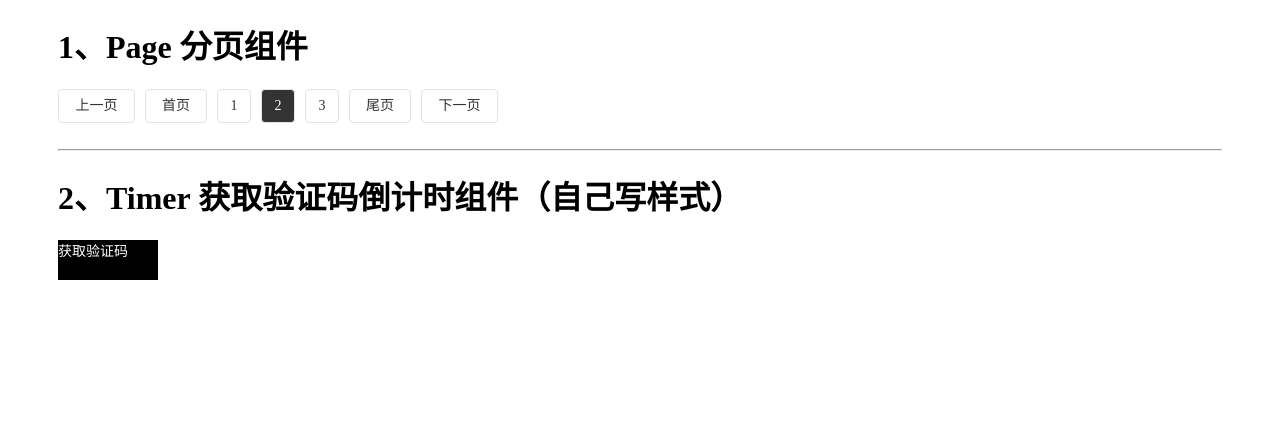
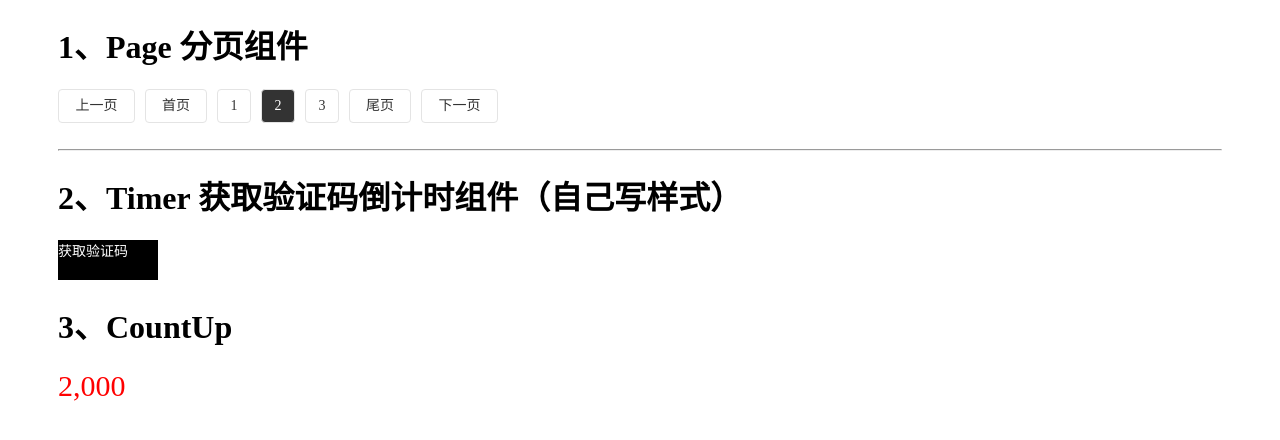
Before and after one commit to Roc-zhou/rz-vue-module, a Vue app: page / in a window 1280 px wide. Shown: the top 440 px of the page. Built offline with nearby package versions, Linux system fonts and the light colour scheme.

Commit message:
add countUp

```diff
--- a/package.json
+++ b/package.json
@@ -13,6 +13,7 @@
     "dev": "cross-env NODE_ENV=development webpack-dev-server --info=true --color"
   },
   "dependencies": {
+    "countup.js": "^2.0.4",
     "rz-ui": "^1.0.3",
     "vue": "^2.6.10"
   },
--- a/src/App.vue
+++ b/src/App.vue
@@ -9,6 +9,10 @@
     <h1>2、Timer 获取验证码倒计时组件（自己写样式）</h1>
     <div class="justify-start">
       <Timer class="app-timer" @start="getCode" v-model="active"></Timer>
+    </div>
+    <h1>3、CountUp</h1>
+    <div class="justify-start">
+      <CountUp :endVal="2000" class="CountUp"></CountUp>
     </div>
   </div>
 </template>
@@ -27,9 +31,9 @@ export default {
       alert(`当前页码是：${index}`);
     },
     getCode(e) {
-      this.active = true
+      this.active = true;
       setTimeout(() => {
-        this.active = false
+        this.active = false;
       }, 5000);
     }
   }
@@ -47,4 +51,8 @@ export default {
   color: #fff;
   font-size: 14px;
 }
+.CountUp {
+  color: red;
+  font-size: 30px;
+}
 </style>
--- /dev/null
+++ b/src/components/countUp/index.js
@@ -0,0 +1,2 @@
+import CountUp from './rz-vue-countUp.vue';
+export default CountUp;
--- /dev/null
+++ b/src/components/countUp/rz-vue-countUp.vue
@@ -0,0 +1,103 @@
+<template>
+  <div class="CountUp justify-center">
+    <span :id="counterId"></span>
+  </div>
+</template>
+
+<script>
+import { CountUp } from "countup.js";
+export default {
+  name: "CountUp",
+  props: {
+    // 从 0 开始
+    startVal: {
+      type: Number,
+      default: 0
+    },
+    // 小数位数
+    decimalPlaces: {
+      type: Number,
+      default: 0
+    },
+    // 持续几秒？默认 2S
+    duration: {
+      type: Number,
+      default: 2
+    },
+    // example: 1,000 vs 1000 (true)
+    useGrouping: {
+      type: Boolean,
+      default: true
+    },
+    // 缓解动画
+    useEasing: {
+      type: Boolean,
+      default: true
+    },
+    // grouping separator (',')
+    separator: {
+      type: String,
+      default: ","
+    },
+    // decimal ('.')
+    decimal: {
+      type: String,
+      default: "."
+    },
+    prefix: {
+      type: String,
+      default: ""
+    },
+    suffix: {
+      type: String,
+      default: ""
+    },
+    // 延迟几秒加载
+    delay: {
+      type: Number,
+      default: 0
+    },
+    // 结束值，即动画结束后显示的数值
+    endVal: {
+      type: Number,
+      required: true
+    }
+  },
+  data() {
+    return {
+      counter: null,
+      unitText: "",
+      options: {
+        startVal: this.startVal,
+        decimalPlaces: this.decimalPlaces,
+        duration: this.duration,
+        useGrouping: this.useGrouping,
+        useEasing: this.useEasing,
+        separator: this.separator,
+        decimal: this.decimal,
+        prefix: this.prefix,
+        suffix: this.suffix
+      }
+    };
+  },
+  computed: {
+    counterId() {
+      return `count-to-${this._uid}`;
+    }
+  },
+  methods: {},
+  mounted() {
+    this.$nextTick(() => {
+      this.counter = new CountUp(this.counterId, this.endVal, this.options);
+      setTimeout(() => {
+        if (!this.counter.error) this.counter.start();
+      }, this.delay);
+    });
+  },
+  watch: {
+    endVal(n, o) {
+      this.counter.update(n);
+    }
+  }
+};
+</script>
--- a/src/index.js
+++ b/src/index.js
@@ -1,10 +1,12 @@
 import 'rz-ui'
 import Page from './components/Page/index'
 import Timer from './components/Timer/index'
+import CountUp from './components/countUp'
 
 const RZ = {
   Page,
-  Timer
+  Timer,
+  CountUp
 },
   install = Vue => {
     for (let [key, value] of Object.entries(RZ)) Vue.component(key, value)
```
Also changed, not shown: 1 other file (tests, documents, lock files or other folders).
